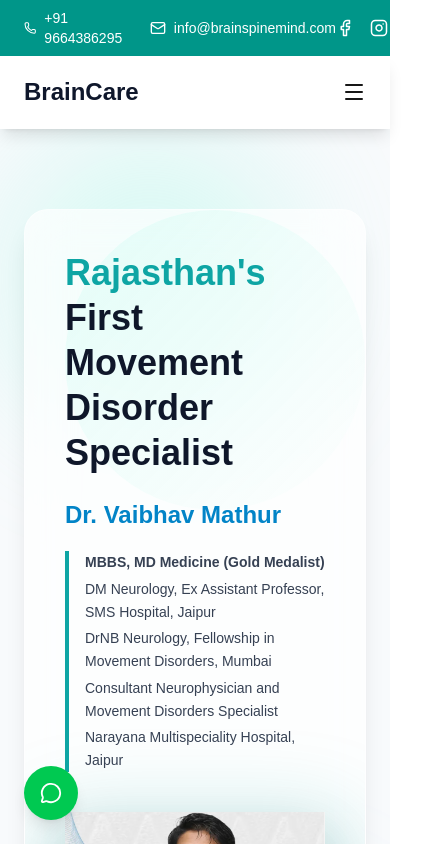
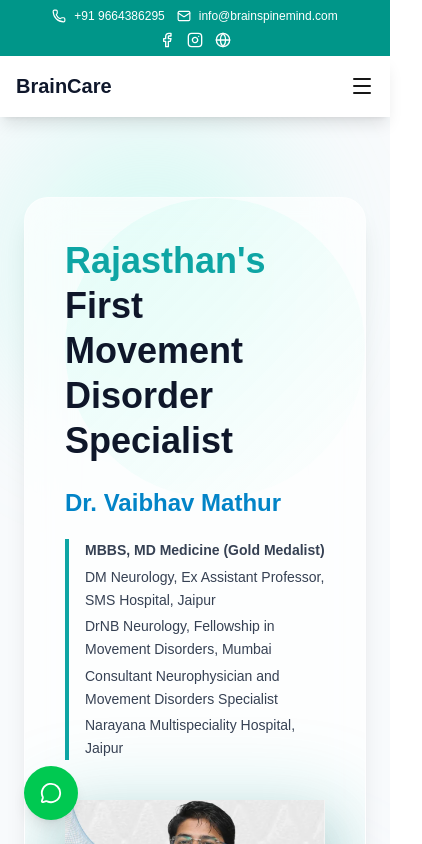
Before and after one commit to devanshumathur22/DR-VAIBHAV, a Next.js app: page / in a window 390 px wide. Shown: the top 844 px of the page, 422 px wide, since content can reach past the window. Built offline with nearby package versions, Linux system fonts and the light colour scheme.

Commit message:
fix mobile navbar issues

```diff
--- a/components/layout/Navbar.tsx
+++ b/components/layout/Navbar.tsx
@@ -44,34 +44,38 @@
     { name: "Psychiatrist Treatment", slug: "psychiatrist-treatment" },
   ];
 
+  const handleMobileClick = () => {
+    setMobile(false);
+    window.scrollTo({ top: 0, behavior: "smooth" });
+  };
+
   return (
     <>
       {/* 🔥 TOP BAR */}
       <div className="w-full bg-teal-600 text-white text-sm">
-        <div className="max-w-7xl mx-auto px-6 py-2 flex items-center justify-between">
+        <div className="max-w-7xl mx-auto px-4 py-2 flex flex-col md:flex-row items-center justify-between gap-2">
 
           {/* LEFT */}
-          <div className="flex items-center gap-6">
+          <div className="flex flex-wrap items-center justify-center md:justify-start gap-3 text-xs md:text-sm">
             <div className="flex items-center gap-2">
-              <Phone size={16} />
+              <Phone size={14} />
               <span>+91 9664386295</span>
             </div>
 
             <div className="flex items-center gap-2">
-              <Mail size={16} />
+              <Mail size={14} />
               <span>info@brainspinemind.com</span>
             </div>
           </div>
 
           {/* RIGHT */}
-          <div className="flex items-center gap-4">
-
+          <div className="flex items-center gap-3">
             <a
               href="https://www.facebook.com/drvaibhavneurologist"
               target="_blank"
               className="hover:text-yellow-300 transition cursor-pointer"
             >
-              <Facebook size={18} />
+              <Facebook size={16} />
             </a>
 
             <a
@@ -79,30 +83,26 @@
               target="_blank"
               className="hover:text-yellow-300 transition cursor-pointer"
             >
-              <Instagram size={18} />
+              <Instagram size={16} />
             </a>
 
             <a
-              href="https://www.google.com/maps/place/Neurologist+Dr.+Vaibhav+Mathur/@26.8862826,75.7511834,17z/data=!3m1!4b1!4m6!3m5!1s0x396db500ad275b67:0x5c167e5abc2ff9c1!8m2!3d26.8862826!4d75.7537583!16s%2Fg%2F11p61mv4wg?shorturl=1"
+              href="https://www.google.com/maps/place/Neurologist+Dr.+Vaibhav+Mathur/"
               target="_blank"
               className="hover:text-yellow-300 transition cursor-pointer"
             >
-              <Globe size={18} />
+              <Globe size={16} />
             </a>
-
           </div>
         </div>
       </div>
 
       {/* 🔥 NAVBAR */}
-      <nav className="sticky top-0 z-50 backdrop-blur-xl bg-white/60 border-b border-white/30 shadow-lg">
-        <div className="max-w-7xl mx-auto px-6 py-5 flex items-center justify-between">
+      <nav className="sticky top-0 z-[999] backdrop-blur-xl bg-white/70 border-b border-white/30 shadow-lg">
+        <div className="max-w-7xl mx-auto px-4 py-4 flex items-center justify-between">
 
           {/* LOGO */}
-          <Link
-            href="/"
-            className="text-2xl font-bold text-slate-900 cursor-pointer"
-          >
+          <Link href="/" className="text-xl md:text-2xl font-bold text-slate-900">
             BrainCare
           </Link>
 
@@ -113,7 +113,7 @@
               <Link
                 key={link.name}
                 href={link.href}
-                className={`py-2 cursor-pointer hover:text-teal-600 transition ${
+                className={`py-2 hover:text-teal-600 ${
                   pathname === link.href ? "text-teal-600" : "text-slate-700"
                 }`}
               >
@@ -123,7 +123,7 @@
 
             {/* DROPDOWN */}
             <div
-              className="relative cursor-pointer"
+              className="relative"
               onMouseEnter={() => setOpen(true)}
               onMouseLeave={() => setOpen(false)}
             >
@@ -141,13 +141,13 @@
                     initial={{ opacity: 0, y: 15 }}
                     animate={{ opacity: 1, y: 0 }}
                     exit={{ opacity: 0, y: 15 }}
-                    className="absolute top-10 left-0 w-80 bg-white/70 backdrop-blur-xl border border-white/40 rounded-xl shadow-xl p-2"
+                    className="absolute top-10 left-0 w-80 bg-white/80 backdrop-blur-xl border rounded-xl shadow-xl p-2"
                   >
                     {treatments.map((item, i) => (
                       <Link
                         key={i}
                         href={`/treatments/${item.slug}`}
-                        className="block px-4 py-2 rounded-lg hover:bg-teal-50 text-slate-700 cursor-pointer"
+                        className="block px-4 py-2 rounded-lg hover:bg-teal-50"
                       >
                         {item.name}
                       </Link>
@@ -161,7 +161,7 @@
               <Link
                 key={link.name}
                 href={link.href}
-                className={`py-2 cursor-pointer hover:text-teal-600 transition ${
+                className={`py-2 hover:text-teal-600 ${
                   pathname === link.href ? "text-teal-600" : "text-slate-700"
                 }`}
               >
@@ -173,13 +173,13 @@
           {/* BUTTON */}
           <Link
             href="/contact"
-            className="hidden md:block px-5 py-2 rounded-full bg-teal-600 text-white text-sm hover:bg-teal-700 transition cursor-pointer"
+            className="hidden md:block px-5 py-2 rounded-full bg-teal-600 text-white text-sm hover:bg-teal-700"
           >
             Book Appointment
           </Link>
 
           {/* MOBILE BTN */}
-          <button onClick={() => setMobile(!mobile)} className="md:hidden cursor-pointer">
+          <button onClick={() => setMobile(!mobile)} className="md:hidden">
             {mobile ? <X /> : <Menu />}
           </button>
         </div>
@@ -191,7 +191,7 @@
               initial={{ height: 0 }}
               animate={{ height: "auto" }}
               exit={{ height: 0 }}
-              className="md:hidden bg-white/80 backdrop-blur-xl border-t"
+              className="md:hidden bg-white/90 backdrop-blur-xl border-t"
             >
               <div className="px-6 py-6 flex flex-col gap-4">
 
@@ -199,8 +199,7 @@
                   <Link
                     key={link.name}
                     href={link.href}
-                    onClick={() => setMobile(false)}
-                    className="cursor-pointer"
+                    onClick={handleMobileClick}
                   >
                     {link.name}
                   </Link>
@@ -213,8 +212,8 @@
                     <Link
                       key={i}
                       href={`/treatments/${item.slug}`}
-                      onClick={() => setMobile(false)}
-                      className="block py-1 text-sm text-gray-600 cursor-pointer"
+                      onClick={handleMobileClick}
+                      className="block py-1 text-sm text-gray-600"
                     >
                       {item.name}
                     </Link>
@@ -223,7 +222,8 @@
 
                 <Link
                   href="/contact"
-                  className="mt-4 bg-teal-600 text-white text-center py-3 rounded-xl cursor-pointer"
+                  onClick={handleMobileClick}
+                  className="mt-4 bg-teal-600 text-white text-center py-3 rounded-xl"
                 >
                   Book Appointment
                 </Link>
```
